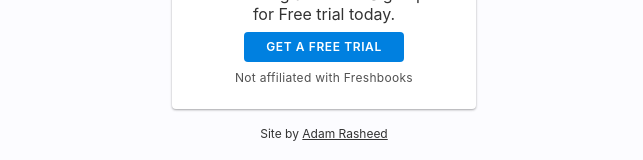
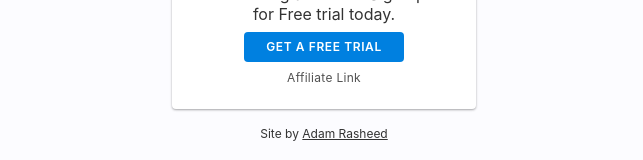
Before and after one commit to adamrasheed/fee-calc, a React (Create React App) app: page / in a window 1280 px wide. Shown: the part 601-761 px from the top of the page, without its empty margins (316-959 px from the left). Built offline with nearby package versions, Linux system fonts and the light colour scheme.

Commit message:
updated affilaite link

```diff
--- a/src/components/AffiliateLink.js
+++ b/src/components/AffiliateLink.js
@@ -28,9 +28,7 @@ const AffiliateLink = ({ link }) => {
         {" "}
         Get a FREE Trial
       </a>
-      <p className="freshbooks-link__disclaimer small center">
-        Not affiliated with Freshbooks
-      </p>
+      <p className="freshbooks-link__disclaimer small center">Affiliate Link</p>
     </div>
   );
 };
```
